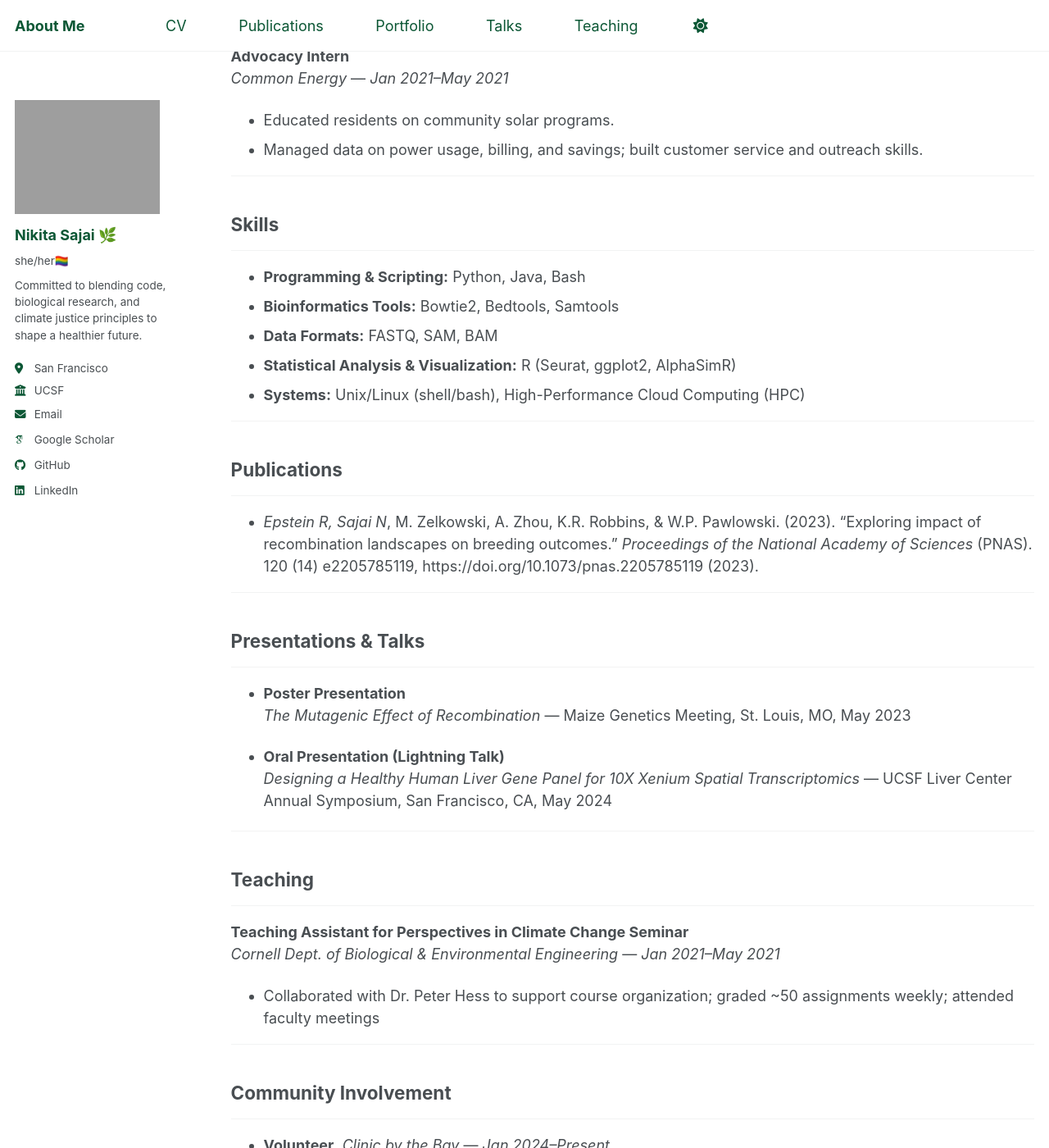
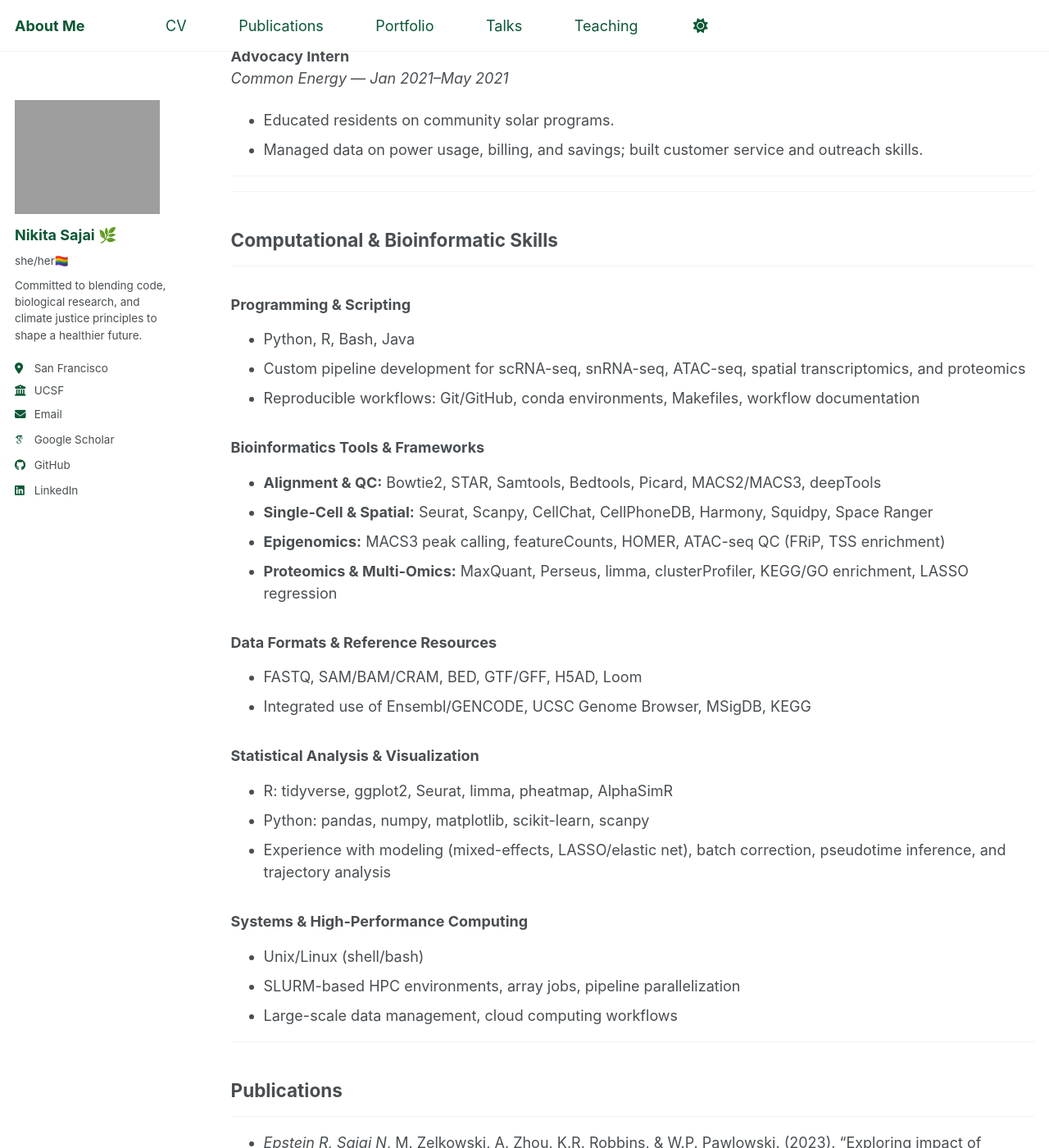
Before and after one commit to 16nikita/16nikita.github.io, a Jekyll site: the page built from _pages/cv.md, in a window 1280 px wide and 1400 px high, scrolled down 2649 px. Shown: the whole window at 82% size. Built offline with Jekyll 4.4.1, drawn with Linux system fonts in a browser that asks for light colours; some web fonts are replaced; some of the changed text lies outside the part shown.

Commit message:
cv skills

```diff
--- a/_pages/cv.md
+++ b/_pages/cv.md
@@ -31,11 +31,11 @@
 *Bruce Wang Lab, UCSF* — *May 2023–Present*
 - Lead data scientist on single-cell and physiological studies of liver development and disease progression in human and mouse models.
 - Developed and maintained custom pipelines using Linux, R, and Python for data preprocessing, integration, and visualization on the following projects:
-  - **Spatial Transcriptomics of Human Liver :** Developed a curated panel of marker genes to enhance identification and spatial mapping of liver cell types in healthy human tissue, enabling more expansive and precise characterization of liver architecture and cellular organization.
+  - **Spatial Transcriptomics of Human Liver:** Developed a curated panel of marker genes to enhance identification and spatial mapping of liver cell types in healthy human tissue, enabling more expansive and precise characterization of liver architecture and cellular organization.
   - **PCT Liver Single-Cell Analysis:**  Investigated liver pathology in porphyria mouse models by characterizing transcriptional changes in hepatocytes and other liver cell types, uncovering disease-specific gene expression programs. Identified cell-to-cell signaling pathways and reconstructed hepatocyte differentiation trajectories through psuedotime analysis to understand disease progression.
   - **Wildtype Liver Physiology Single-Cell Analysis:** Examined how physiological processes (e.g. circadian rhythm, fasting, and the estrous cycle) influence liver gene expression across time and sex to understand baseline norms and deviations.
 - Bioinformatics consultant for UCSF Liver Center labs, completing analyses across a diverse range of topics: single-nuclei RNA-sequencing, spatial transcriptomics,  single-cell RNA-sequencing, ATAC-sequencing, lipidomics, proteomics, and micro-RNA sequencing.
-  - **snRNA-seq: Hepatic Stellate Cells & Fibrosis (Mouse Liver):** Performed snRNA-seq analysis of hepatic stellate cells to assess tamoxifen’s impact on fibrosis development. Identified treatment-specific gene expression changes, characterized HSC subpopulations, and evaluated ligand–receptor signaling between HSCs, hepatocytes, and myeloid cells. Focused on pathways involved in collagen remodeling, including matrix-associated genes (e.g., MMP1, MMP3).
+  - **snRNA-seq: Hepatic Stellate Cells & Fibrosis:** Performed snRNA-seq analysis of hepatic stellate cells to assess tamoxifen’s impact on fibrosis development. Identified treatment-specific gene expression changes, characterized HSC subpopulations, and evaluated ligand–receptor signaling between HSCs, hepatocytes, and myeloid cells. Focused on pathways involved in collagen remodeling, including matrix-associated genes (e.g., MMP1, MMP3).
   - **Spatial Transcriptomics (Visium HD):** Analyzed Visium HD liver sections and integrated spatial data with single-cell profiles to investigate metabolic reprogramming in Kupffer cells. Compared wild-type and knockout mouse livers to map region-specific changes in innate immune and metabolic function
   - **Proteomics and MLM: Normothermic Perfusion & Transplant Viability** Conducted longitudinal proteomic analysis of bile and perfusate from normothermic machine-perfused livers to identify signatures predicting early allograft dysfunction (EAD). Integrated metadata such as steatosis status and perfusion timepoints to characterize metabolic collapse, ER/mitochondrial stress, inflammation, and loss of hepatocellular function in EAD grafts. Using LASSO MLM to uncover panel of proteins to predict EAD liver status. Contributed major analysis leading to a manuscript (second author).
   - **ATAC-seq: Chromatin Accessibility in MASLD vs Healthy iPSC-Hepatocytes** Compared chromatin accessibility landscapes between MASLD-derived and healthy iPSC-hepatocyte lines to identify regulatory regions linked to disease-specific transcriptional programs and metabolic dysfunction.
@@ -74,14 +74,35 @@
 
 ---
 
-## Skills
 ---
 
-- **Programming & Scripting:** Python, Java, Bash
-- **Bioinformatics Tools:** Bowtie2, Bedtools, Samtools
-- **Data Formats:** FASTQ, SAM, BAM
-- **Statistical Analysis & Visualization:** R (Seurat, ggplot2, AlphaSimR)
-- **Systems:** Unix/Linux (shell/bash), High-Performance Cloud Computing (HPC)
+## Computational & Bioinformatic Skills
+---
+
+### **Programming & Scripting**
+- Python, R, Bash, Java
+- Custom pipeline development for scRNA-seq, snRNA-seq, ATAC-seq, spatial transcriptomics, and proteomics
+- Reproducible workflows: Git/GitHub, conda environments, Makefiles, workflow documentation
+
+### **Bioinformatics Tools & Frameworks**
+- **Alignment & QC:** Bowtie2, STAR, Samtools, Bedtools, Picard, MACS2/MACS3, deepTools
+- **Single-Cell & Spatial:** Seurat, Scanpy, CellChat, CellPhoneDB, Harmony, Squidpy, Space Ranger
+- **Epigenomics:** MACS3 peak calling, featureCounts, HOMER, ATAC-seq QC (FRiP, TSS enrichment)
+- **Proteomics & Multi-Omics:** MaxQuant, Perseus, limma, clusterProfiler, KEGG/GO enrichment, LASSO regression
+
+### **Data Formats & Reference Resources**
+- FASTQ, SAM/BAM/CRAM, BED, GTF/GFF, H5AD, Loom
+- Integrated use of Ensembl/GENCODE, UCSC Genome Browser, MSigDB, KEGG
+
+### **Statistical Analysis & Visualization**
+- R: tidyverse, ggplot2, Seurat, limma, pheatmap, AlphaSimR
+- Python: pandas, numpy, matplotlib, scikit-learn, scanpy
+- Experience with modeling (mixed-effects, LASSO/elastic net), batch correction, pseudotime inference, and trajectory analysis
+
+### **Systems & High-Performance Computing**
+- Unix/Linux (shell/bash)
+- SLURM-based HPC environments, array jobs, pipeline parallelization
+- Large-scale data management, cloud computing workflows
 
 ---
 
```
